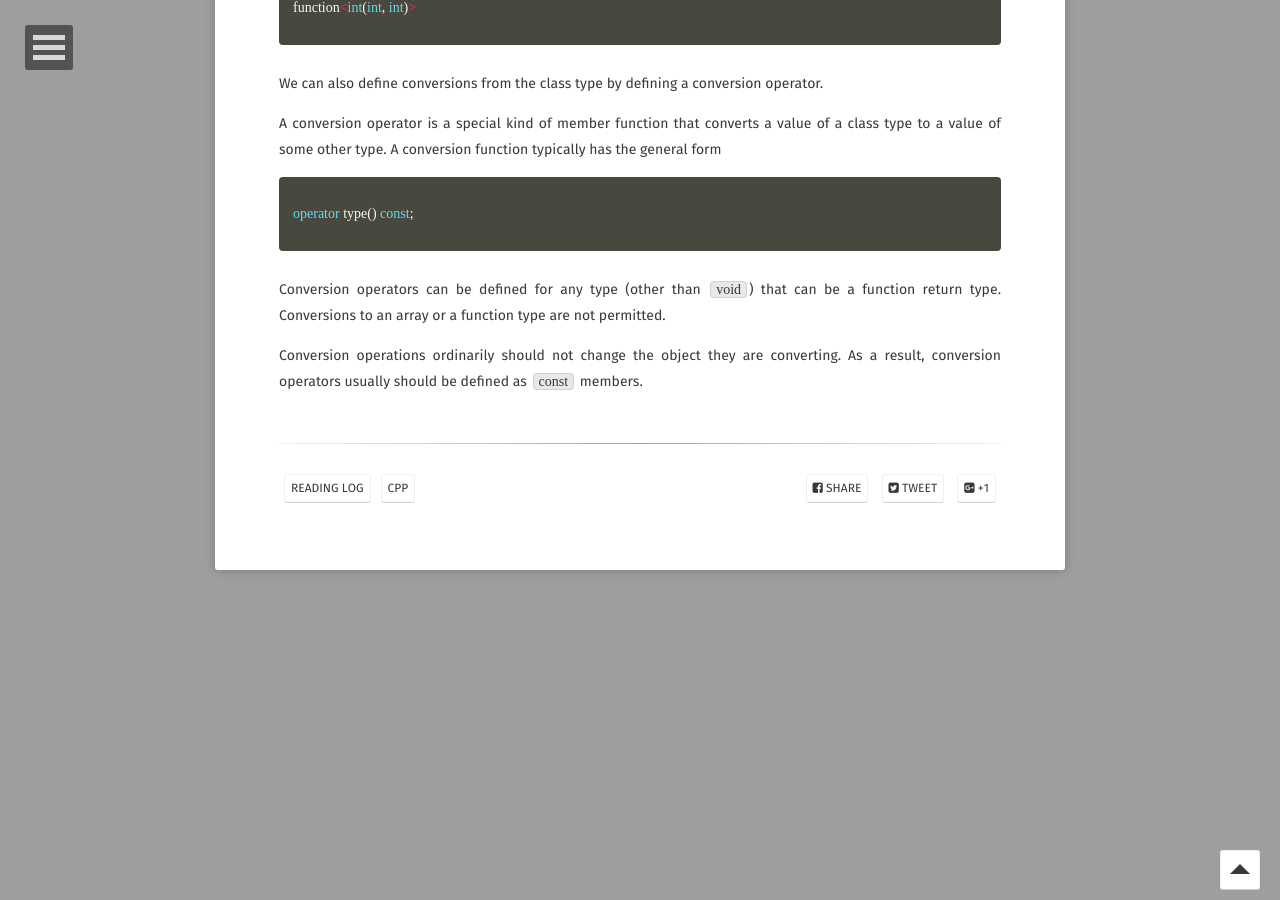
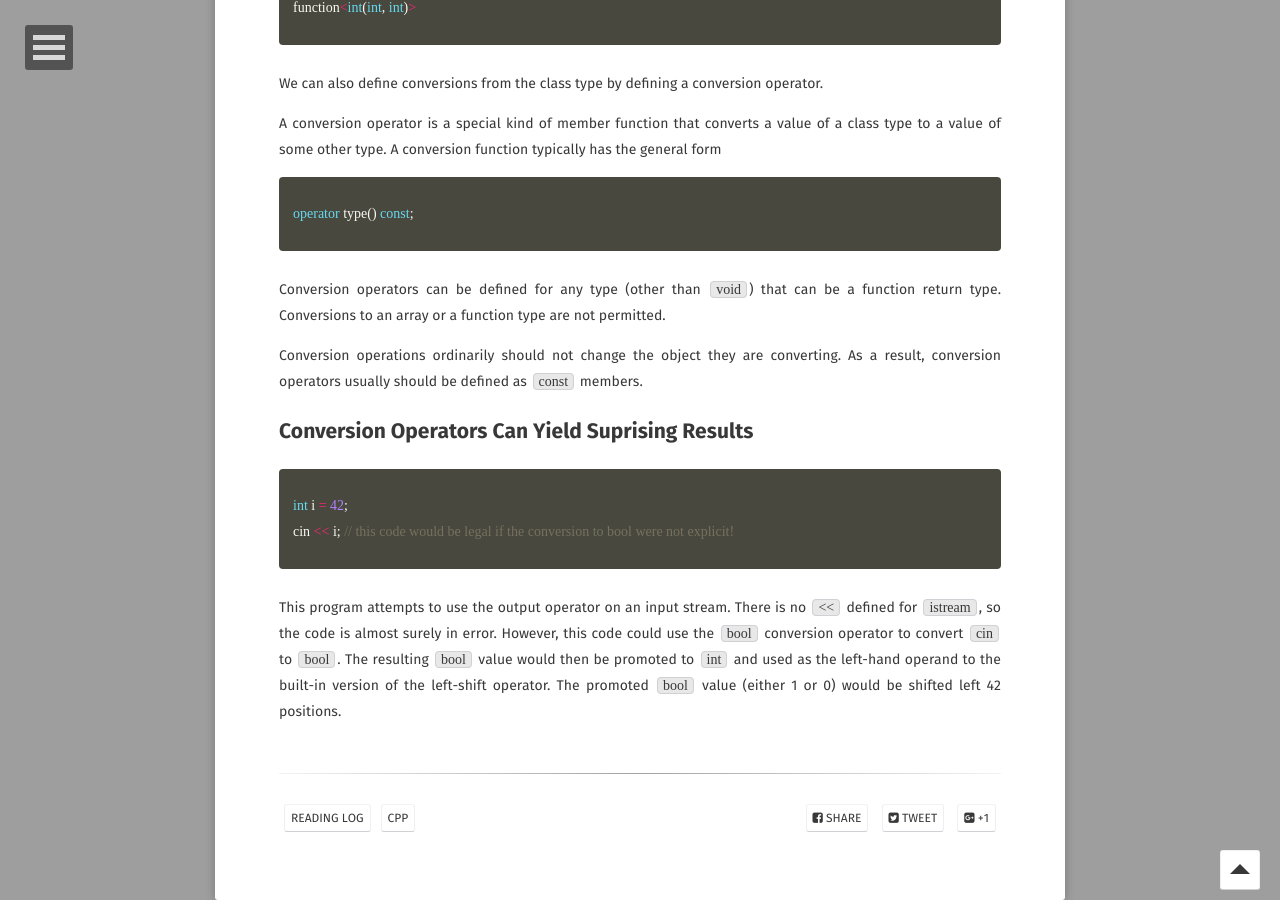
Before and after one commit to Planck35/planck35.github.io, a Jekyll site: the page built from _posts/2020-02-04-overloaded-operations-and-conversions.md, in a window 1280 px wide and 900 px high, scrolled down 3766 px. Built offline with Jekyll 4.4.1, drawn with Linux system fonts in a browser that asks for light colours; some web fonts are replaced; comment, search, counter and statistics services are not loaded; some of the changed text lies outside the part shown.

Commit message:
update read log.

```diff
--- a/_posts/2020-02-04-overloaded-operations-and-conversions.md
+++ b/_posts/2020-02-04-overloaded-operations-and-conversions.md
@@ -136,3 +136,15 @@ Conversions to an array or a function type are not permitted.
 
 Conversion operations ordinarily should not change the object they are converting.
 As a result, conversion operators usually should be defined as `const` members.
+
+## Conversion Operators Can Yield Suprising Results
+
+{% highlight cpp %}
+int i = 42;
+cin << i; // this code would be legal if the conversion to bool were not explicit!
+{% endhighlight %}
+This program attempts to use the output operator on an input stream. There is no `<<` defined for `istream`, so the code is almost surely in error.
+However, this code could use the `bool` conversion operator to convert `cin` to `bool`.
+The resulting `bool` value would then be promoted to `int` and used as the left-hand operand to the built-in
+version of the left-shift operator.
+The promoted `bool` value (either 1 or 0) would be shifted left 42 positions.
```
